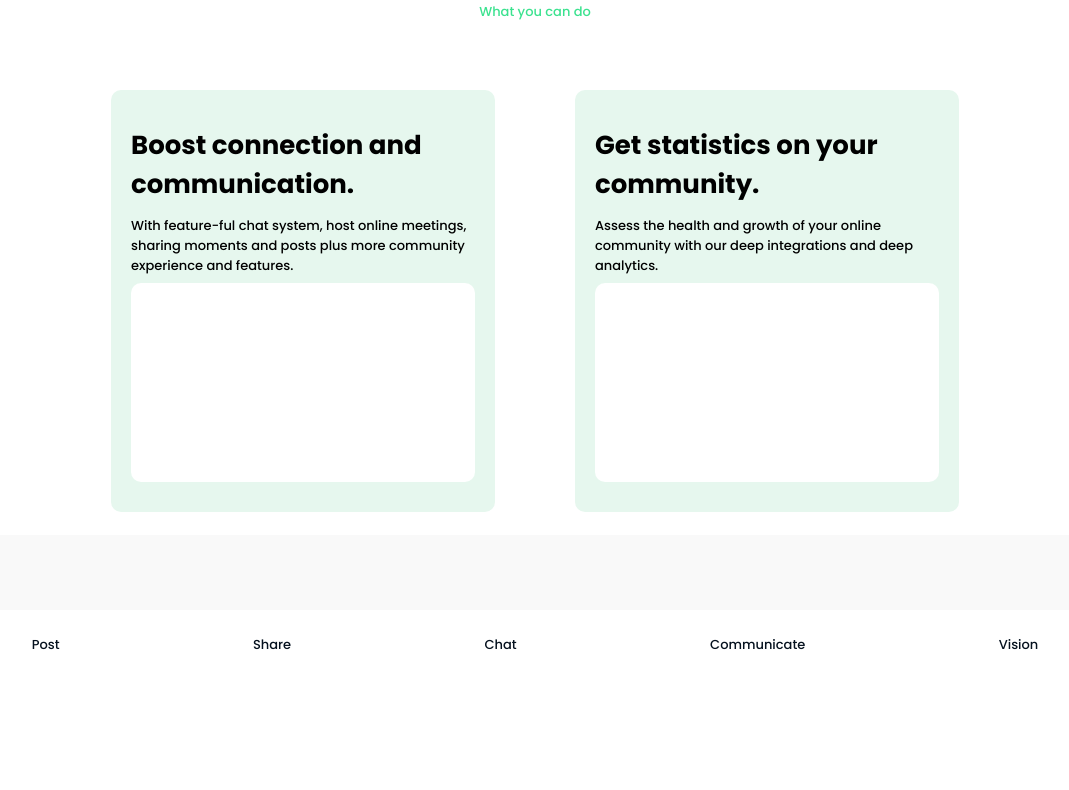
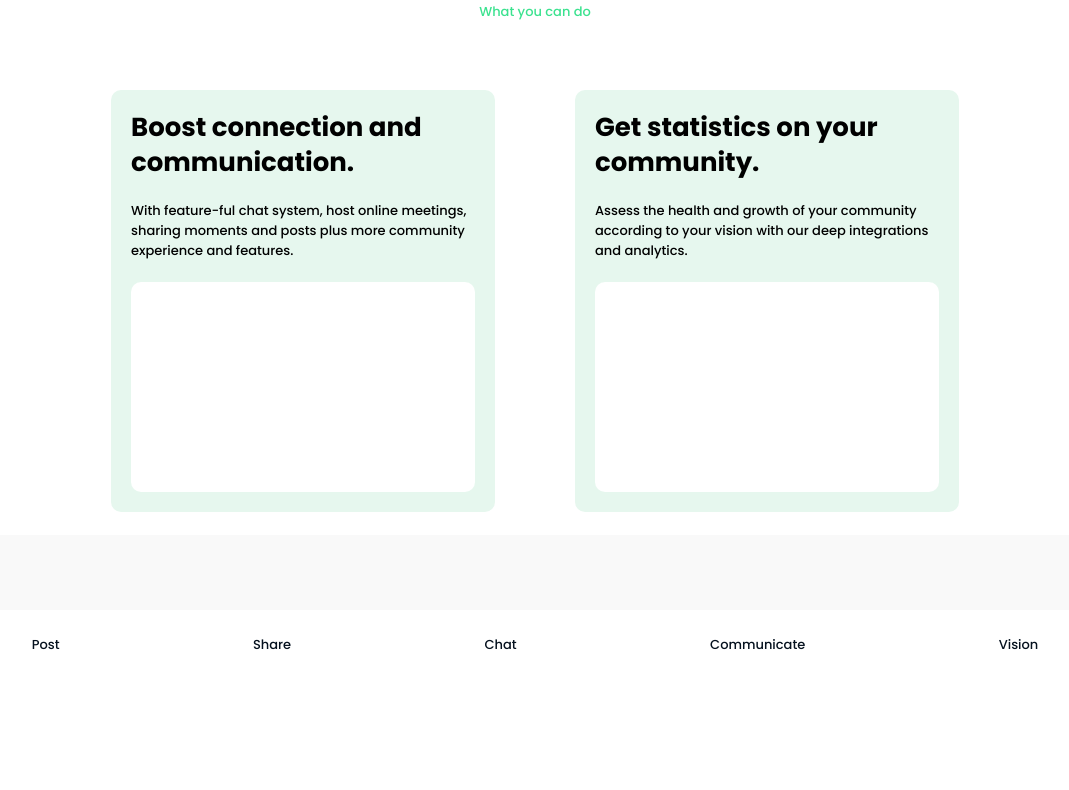
Before and after one commit to aamines/frontend, a React (Create React App) app: page / in a window 1280 px wide. Shown: the part 710-1500 px from the top of the page, without its empty margins (105-1174 px from the left). Built offline with nearby package versions, Linux system fonts and the light colour scheme; no server answers.

Commit message:
all done

```diff
--- a/src/components/main/founder.jsx
+++ b/src/components/main/founder.jsx
@@ -7,9 +7,9 @@ const Founder = () => {
       <div className="content">
         <p className="para">
           <span>Projectia</span> is a great online platform for communities to
-          boost connection and communication. All that is needed for the growth
-          and health of your community can be found in one place for free or few
-          dollars.
+          boost connection and management, with the deep integration and
+          analytics from OrcasAI, the platform will keep the community
+          on-vision.
         </p>
         <p>Byiringiro saad</p>
         <p className="position">Founder, CEO of Mines</p>
--- a/src/components/main/hero.jsx
+++ b/src/components/main/hero.jsx
@@ -71,13 +71,13 @@ const Container = styled.div`
 
     .one {
       position: absolute;
-      left: -100%;
+      left: -110%;
       top: -100px;
     }
 
     .two {
       position: absolute;
-      right: -100%;
+      right: -110%;
       top: -80px;
     }
   }
--- a/src/components/main/some.jsx
+++ b/src/components/main/some.jsx
@@ -10,18 +10,18 @@ const Some = () => {
       </div>
       <div className="content">
         <div className="box">
-          <p className="header">Boost connection and communication.</p>
+          <p className="head">Boost connection and communication.</p>
           <p className="para">
             With feature-ful chat system, host online meetings, sharing moments
-            and posts plus more community experience and features.{" "}
+            and posts plus more community experience and features.
           </p>
           <div className="image"></div>
         </div>
         <div className="box">
-          <p className="header">Get statistics on your community.</p>
+          <p className="head">Get statistics on your community.</p>
           <p className="para">
-            Assess the health and growth of your online community with our deep
-            integrations and deep analytics.
+            Assess the health and growth of your community according to your
+            vision with our deep integrations and analytics.
           </p>
           <div className="image"></div>
         </div>
@@ -76,7 +76,7 @@ const Container = styled.div`
       width: 32%;
       height: 90%;
       background: var(--hero);
-      padding: 30px 20px;
+      padding: 20px 20px;
       display: flex;
       flex-direction: column;
       align-items: flex-start;
@@ -84,9 +84,14 @@ const Container = styled.div`
       margin: 0 40px;
       border-radius: 10px;
 
-      p.header {
+      p.head {
         font-size: 2em;
         font-weight: 700;
+        line-height: 35px;
+      }
+
+      p.para {
+        line-height: 20px;
       }
 
       .image {
```
